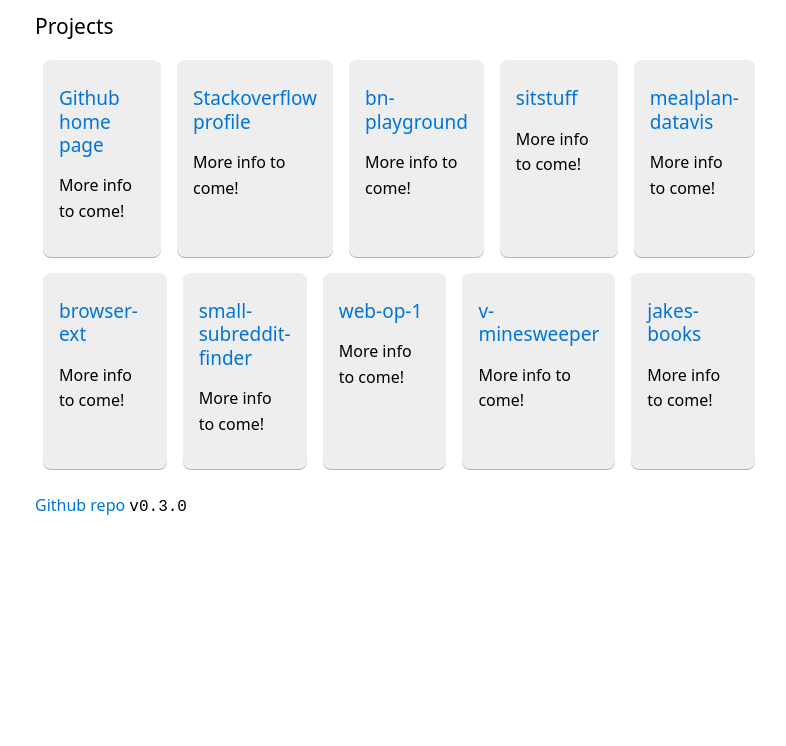
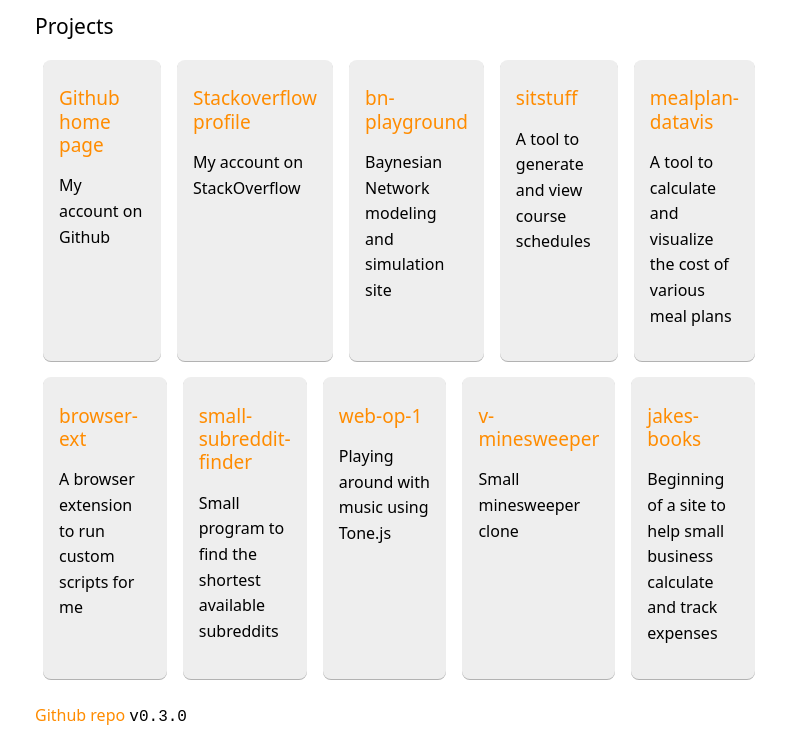
Before and after one commit to joshgrib/personal-site, a website: page public/index.html in a window 1280 px wide. Shown: the part 129-875 px from the top of the page, without its empty margins (241-1027 px from the left). Before the commit the page ends 800 px from the top, so only its background shows below. Drawn offline with Linux system fonts and the light colour scheme; some packages are replaced by stand-ins of ours.

Commit message:
Add some content

```diff
--- a/public/basic.css
+++ b/public/basic.css
@@ -1,4 +1,7 @@
-/* Basic.css  */
+/*
+ * Basic.css
+ * https://github.com/vladocar/Basic.css
+ */
 
 * {box-sizing: border-box}
 
--- a/public/index.html
+++ b/public/index.html
@@ -1,23 +1,30 @@
 <!DOCTYPE html>
 <html>
 <head>
+  <!-- Meta tags -->
   <meta charset="utf-8">
-  <meta name="viewport" content="width=device-width, initial-scale=1">
+	<meta name="viewport" content="user-scalable=yes, width=device-width, initial-scale=1.0" />
+	<meta name="author" content="Vladimir Carrer">
   <title>Loading...</title>
-
+  <!-- Firebase hosting stuff -->
   <script defer src="/__/firebase/7.13.2/firebase-app.js"></script>
   <script defer src="/__/firebase/init.js"></script>
-
-  <!--https://github.com/vladocar/Basic.css-->
+  <!-- Basic CSS styles -->
   <link rel="stylesheet" href="./basic.css">
+  <!-- Overrides to basic CSS -->
   <style>
+    :root{
+      --c1:darkorange;
+    }
+    h1 {
+      color: var(--c1);
+    }
 		main,footer {
 			margin: 0 auto;
 			width: 60%;
 			text-align: left;
 			padding: 0 20px;
 		}
-
 		section>section {
 			color: #fff;
 			background-color: var(--c1);
@@ -25,7 +32,6 @@
 			margin: 10px 8px 10px 8px;
 			text-align: center;
 		}
-
 		@media (max-width: 481px) {
 			main,footer {width: 98%}
 			section,article {flex:none; width:100%; margin-left: 0;}
@@ -39,11 +45,11 @@
       x-init="document.title = title"
     >
       <h1 x-text="title"></h1>
+      <p>
+        The plan is to make this a personal and portfolio site but I'm still
+        setting it up.
+      </p>
     </header>
-    <p>
-      The plan is to make this a personal and portfolio site but I'm still
-      setting it up.
-    </p>
     <h3>Projects</h3>
     <section x-data="portfolio()">
       <template
@@ -57,7 +63,7 @@
             x-bind:href="project.link"
             ></a>
           </h4>
-          <p>More info to come!</p>
+          <p x-text="project.description"></p>
         </article>
       </template>
     </section>
@@ -85,34 +91,44 @@
   const PROJECT_LIST = [
     {
       title: 'Github home page',
-      link: 'https://github.com/joshgrib'
+      link: 'https://github.com/joshgrib',
+      description: 'My account on Github'
     }, {
       title: 'Stackoverflow profile',
-      link: 'https://stackoverflow.com/users/6046312/josh-g'
+      link: 'https://stackoverflow.com/users/6046312/josh-g',
+      description: 'My account on StackOverflow'
     }, {
       title: 'bn-playground',
-      link: 'https://github.com/joshgrib/bn-playground'
+      link: 'https://github.com/joshgrib/bn-playground',
+      description: 'Baynesian Network modeling and simulation site'
     }, {
       title: 'sitstuff',
-      link: 'https://github.com/joshgrib/sitstuff'
+      link: 'https://github.com/joshgrib/sitstuff',
+      description: 'A tool to generate and view course schedules'
     }, {
       title: 'mealplan-datavis',
-      link: 'https://github.com/joshgrib/mealplan-datavis'
+      link: 'https://github.com/joshgrib/mealplan-datavis',
+      description: 'A tool to calculate and visualize the cost of various meal plans'
     }, {
       title: 'browser-ext',
-      link: 'https://github.com/joshgrib/browser-ext'
+      link: 'https://github.com/joshgrib/browser-ext',
+      description: 'A browser extension to run custom scripts for me'
     }, {
       title: 'small-subreddit-finder',
-      link: 'https://github.com/joshgrib/small-subreddit-finder'
+      link: 'https://github.com/joshgrib/small-subreddit-finder',
+      description: 'Small program to find the shortest available subreddits'
     }, {
       title: 'web-op-1',
-      link: 'https://web-op-1.web.app/'
+      link: 'https://web-op-1.web.app/',
+      description: 'Playing around with music using Tone.js'
     }, {
       title: 'v-minesweeper',
-      link: 'https://v-minesweeper.web.app/'
+      link: 'https://v-minesweeper.web.app/',
+      description: 'Small minesweeper clone'
     }, {
       title: 'jakes-books',
-      link: 'https://jakes-books-v0.web.app/'
+      link: 'https://jakes-books-v0.web.app/',
+      description: 'Beginning of a site to help small business calculate and track expenses'
     }
   ]
   /**
```
